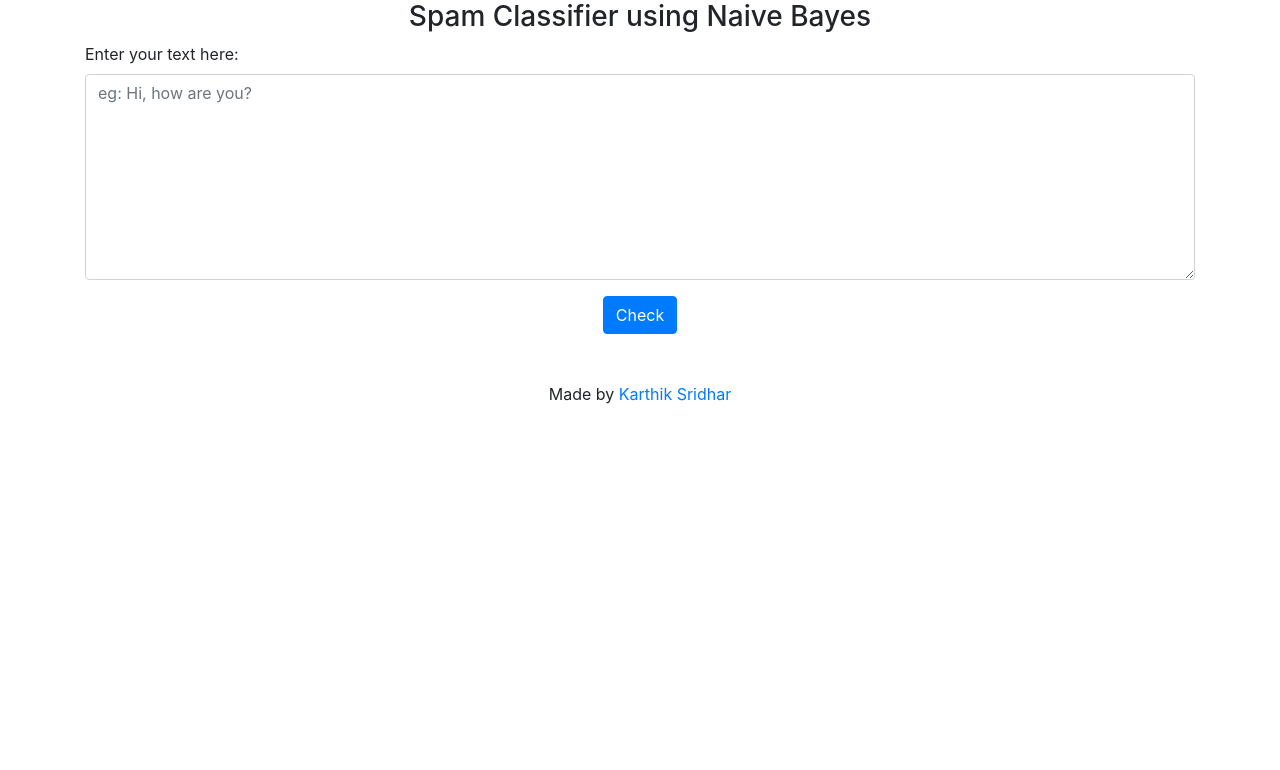
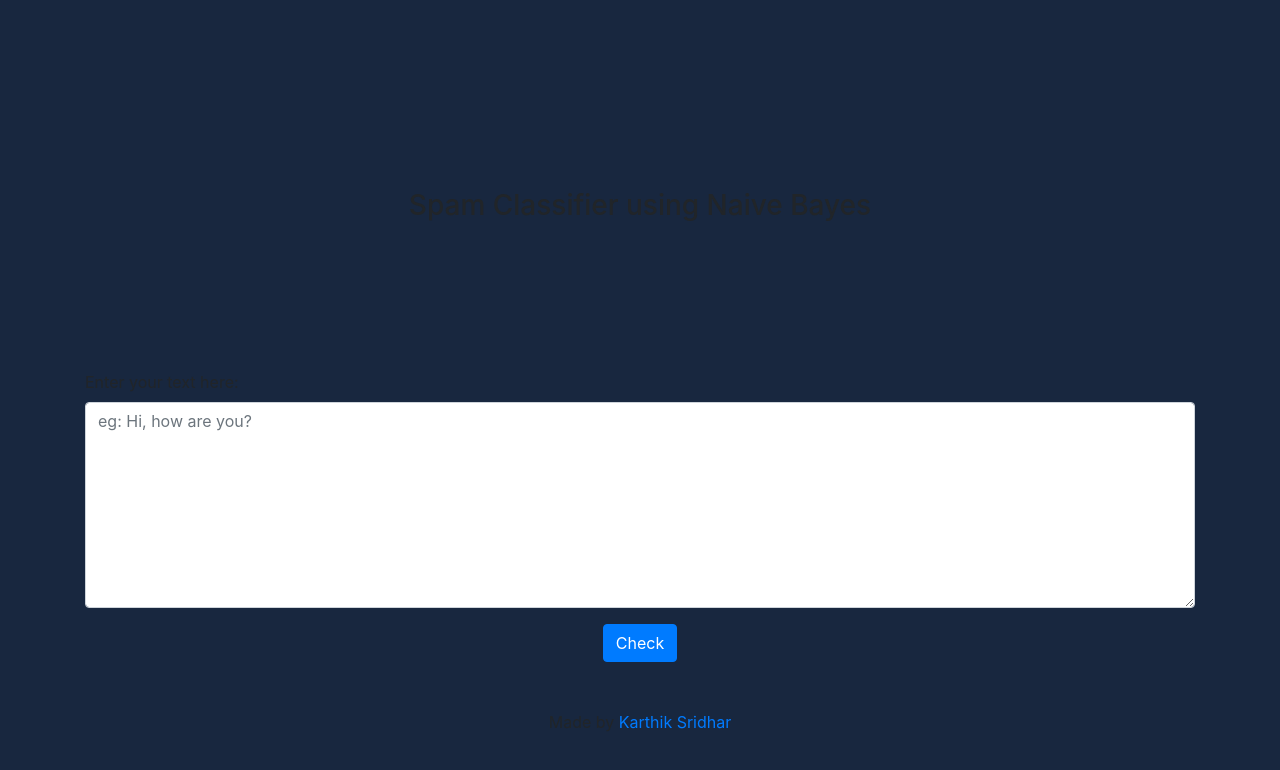
Before and after one commit to kartsridhar/gnb-spam-classifier, a Flask app: page / in a window 1280 px wide. Shown: the top 770 px of the page. Run offline with Flask 2, Linux system fonts and the light colour scheme; some libraries are stand-ins or nearby versions.

Commit message:
added style, not working?

```diff
--- a/static/style.css
+++ b/static/style.css
@@ -0,0 +1,30 @@
+body {
+  background-color: #18273f;
+  margin: 0;
+  -webkit-font-smoothing: antialiased;
+}
+
+header {
+  background-color: #18273f;
+  padding: 5px 15px;
+  text-align: center;
+  margin: 50px 0 0;
+  height: 40vh;
+  display: flex;
+  justify-content: center;
+  align-items: center;
+}
+
+.container {
+  width: 100%;
+  margin: auto;
+  overflow: hidden;
+}
+
+#spam {
+  color: red;
+}
+
+#ham {
+  color: green;
+}
--- a/templates/home.html
+++ b/templates/home.html
@@ -2,7 +2,7 @@
 <html>
   <head>
     <link rel="stylesheet" href="https://stackpath.bootstrapcdn.com/bootstrap/4.3.1/css/bootstrap.min.css" integrity="sha384-ggOyR0iXCbMQv3Xipma34MD+dH/1fQ784/j6cY/iJTQUOhcWr7x9JvoRxT2MZw1T" crossorigin="anonymous">
-    <link rel="stylesheet" href="../animate.css">
+    <link rel="stylesheet" href="../static/animate.css">
     <link rel="stylesheet" type="text/css" href="{{ url_for('static', filename='style.css') }}">
   </head>
   <body>
```
Also changed, not shown: templates/result.html (+4 -4 lines), static/animate.css (renamed from animate.css).
